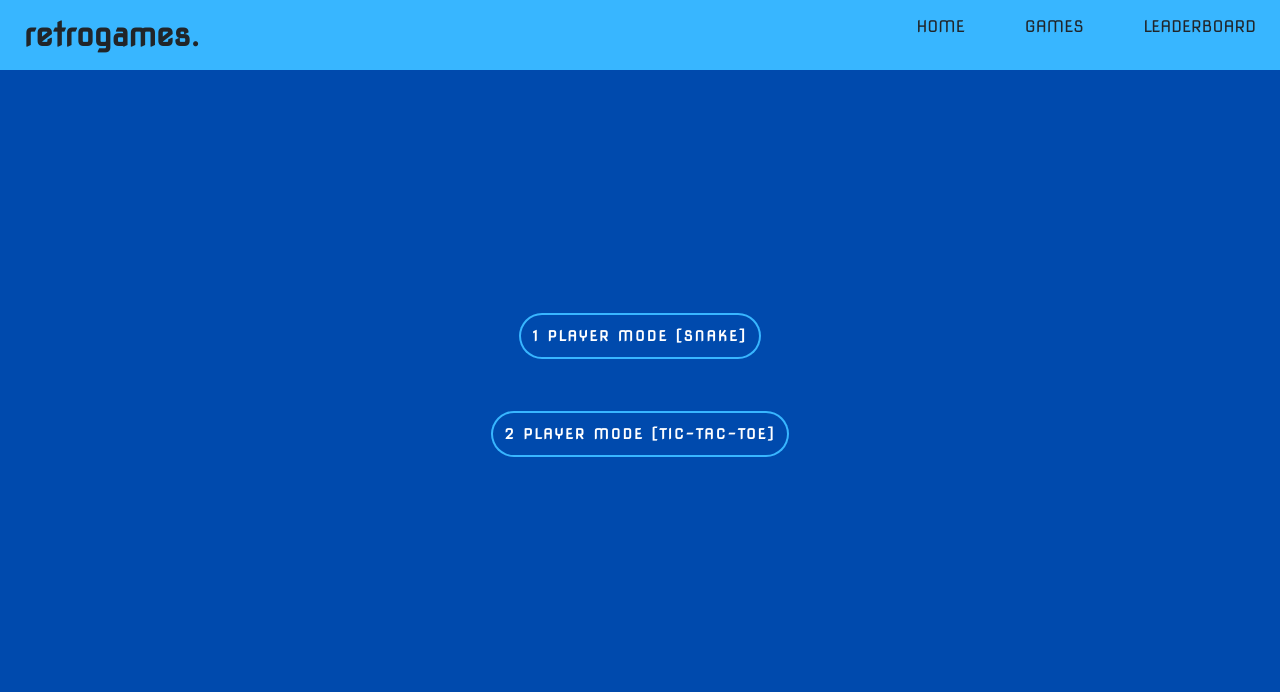
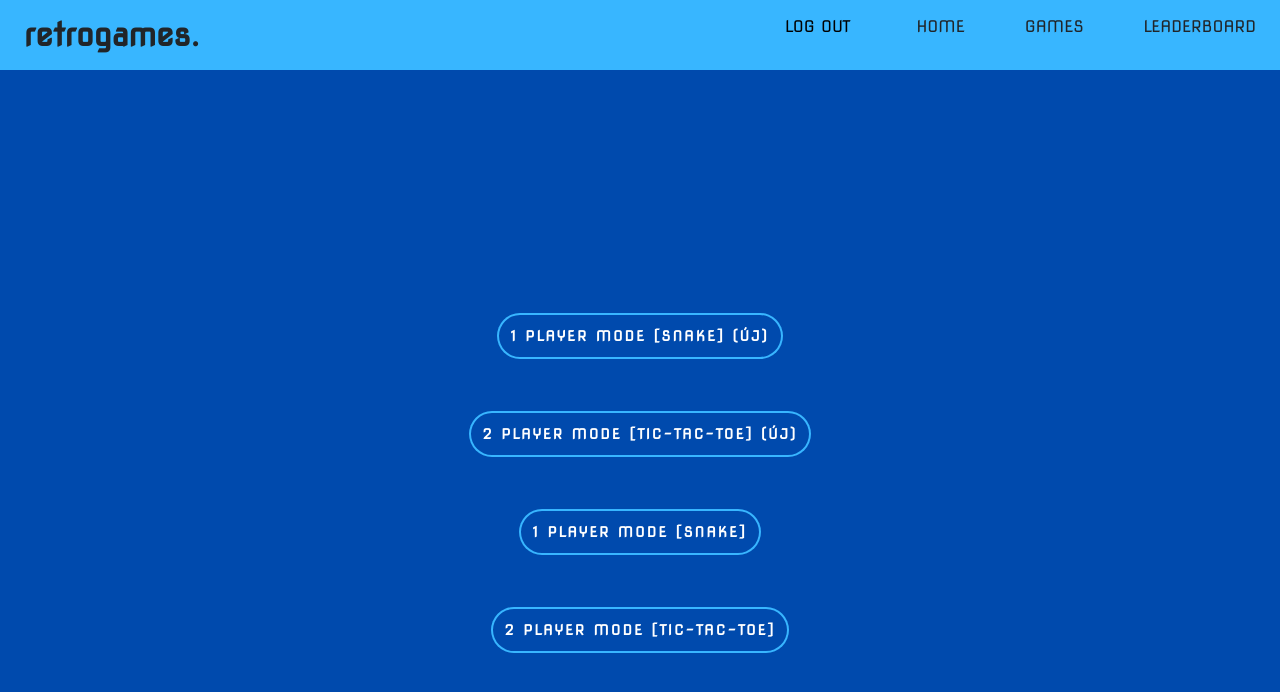
Before and after one commit to tothtamas9/Project, a Django app: page /games/ in a window 1280 px wide. Shown: the top 692 px of the page. Run offline with Django 4.2, Linux system fonts and the light colour scheme; a user stored in the database is signed in; some web fonts are replaced.

Commit message:
Small changes
- Logout button appears on every page now
- Added an admin (admin, Jelszo1234), a moderator(moderator_miklos, Alma1234) and a new user(tester_john, Tester1234)
- Buttons on the Games page now work correctly but I left the old ones there too if we need them
- Cleared the leaderboard and added a score for tester_john
- Leaderboard now shows hours and minutes (we can change it back)
- Hid the scrollbar on the homepage,. We could make a custom one if it's really needed there
- Signup page fixed

```diff
--- a/backend/static/css/jatekok.css
+++ b/backend/static/css/jatekok.css
@@ -40,13 +40,23 @@ button {
      box-shadow: inset 0 0 0 2px #38b6ff;
      background-color: transparent;
      height: 48px;
+     color: #ffffff;
 }
 
 button:hover {
-     color: #ffffff;
      background-color: #38b6ff;
 }
 
 button a {
      color: #ffffff;
 }
+
+/* Logout */
+input{
+     border: transparent;
+     background-color: transparent;
+}
+
+input:hover{
+     color: #ffffff;
+}
--- a/backend/static/css/login.css
+++ b/backend/static/css/login.css
@@ -8,6 +8,10 @@
   box-sizing: border-box;
   font-family: Nova Square;
   color: white;
+}
+
+header {
+  position: static;
 }
 
 body {
--- a/backend/templates/jatekok.html
+++ b/backend/templates/jatekok.html
@@ -26,6 +26,12 @@
                <a href="/" class="nav-branding nav-link">retrogames.</a>
                <ul class="nav-menu">
                     <li class="nav-item">
+                         <form action="{% url 'logout' %}" method="post">
+                              {% csrf_token %}
+                              <input type="submit" value="LOG OUT">
+                         </form>
+                    </li>
+                    <li class="nav-item">
                          <a href="/" class="nav-link">HOME</a>
                     </li>
                     <!-- Pages -->
@@ -35,6 +41,7 @@
                     <li class="nav-item">
                          <a href="/leaderboard" class="nav-link">LEADERBOARD</a>
                     </li>
+
                </ul>
                <!-- Responsive hamburger -->
                <div class="hamburger">
@@ -48,6 +55,17 @@
 
      <!--Game button-->
      <div id="container">
+
+          <!-- Új gombok, bárhova lehet kattintani -->
+          <a href="/snake">
+               <button>1 player mode [SNAKE] (új)</button>
+          </a>
+          <a href="/tictactoe">
+               <button>2 player mode [TIC-TAC-TOE] (új)</button>
+          </a>
+
+
+
           <button type="button">
                <a href="/snake">
                     1 player mode
--- a/backend/templates/snake.html
+++ b/backend/templates/snake.html
@@ -26,6 +26,12 @@
         <nav class="navbar">
             <a href="/" class="nav-branding nav-link">retrogames.</a>
             <ul class="nav-menu">
+                <li class="nav-item">
+                    <form action="{% url 'logout' %}" method="post">
+                         {% csrf_token %}
+                         <input type="submit" value="LOG OUT">
+                    </form>
+               </li>
                 <li class="nav-item">
                     <a href="/" class="nav-link">HOME</a>
                 </li>
--- a/backend/templates/tictactoe.html
+++ b/backend/templates/tictactoe.html
@@ -28,6 +28,12 @@
      <nav class="navbar">
           <a href="/" class="nav-branding nav-link">retrogames.</a>
           <ul class="nav-menu">
+               <li class="nav-item">
+                    <form action="{% url 'logout' %}" method="post">
+                         {% csrf_token %}
+                         <input type="submit" value="LOG OUT">
+                    </form>
+               </li>
                <li class="nav-item">
                     <a href="/" class="nav-link">HOME</a>
                </li>
```
Also changed, not shown: backend/static/css/cardgame.css (+14 -0 lines), backend/static/css/eredmenytabla.css (+10 -0 lines), backend/static/css/snake.css (+10 -0 lines), backend/static/css/tictactoe.css (+10 -0 lines), backend/templates/eredmenytabla.html (+7 -1 lines), backend/db.sqlite3.
